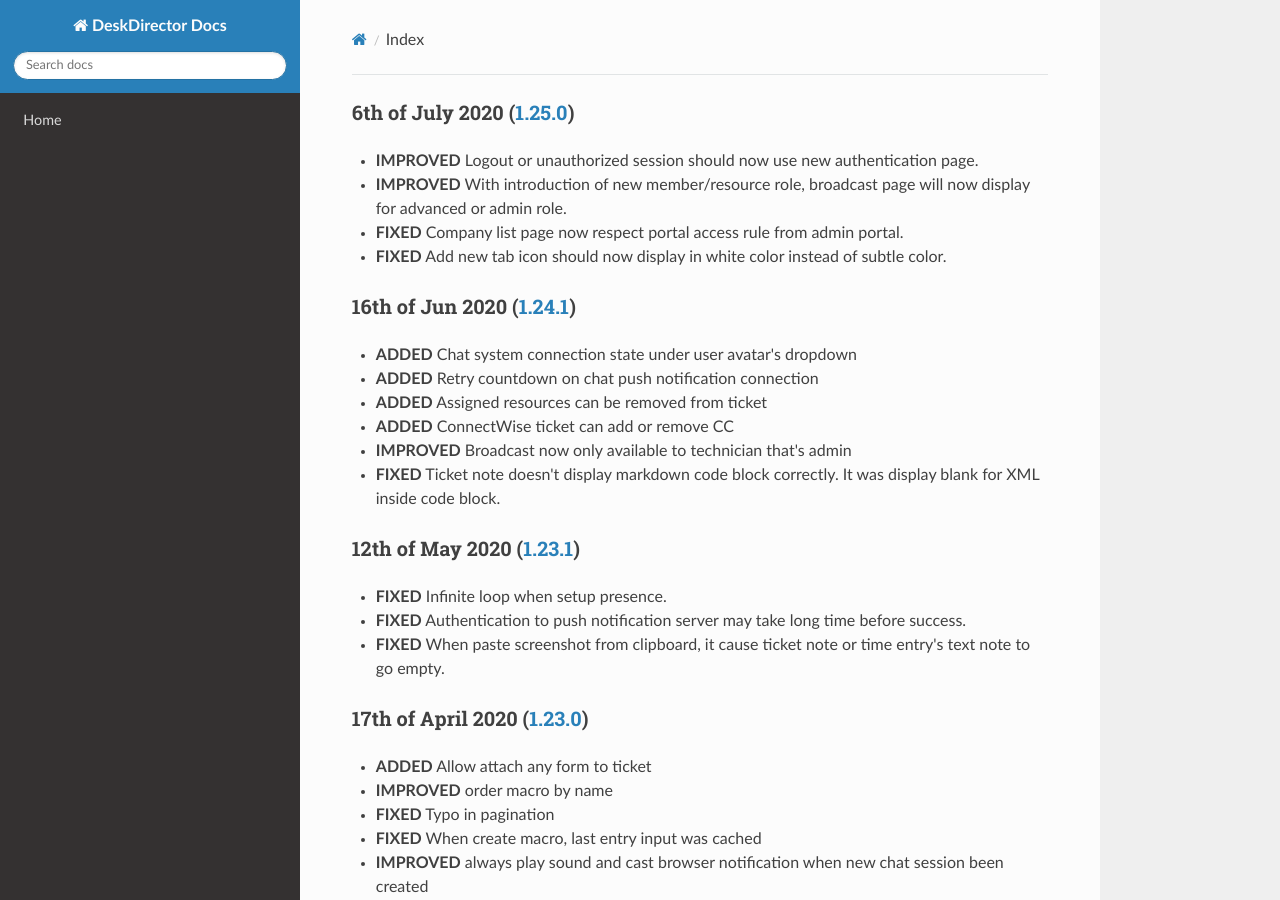
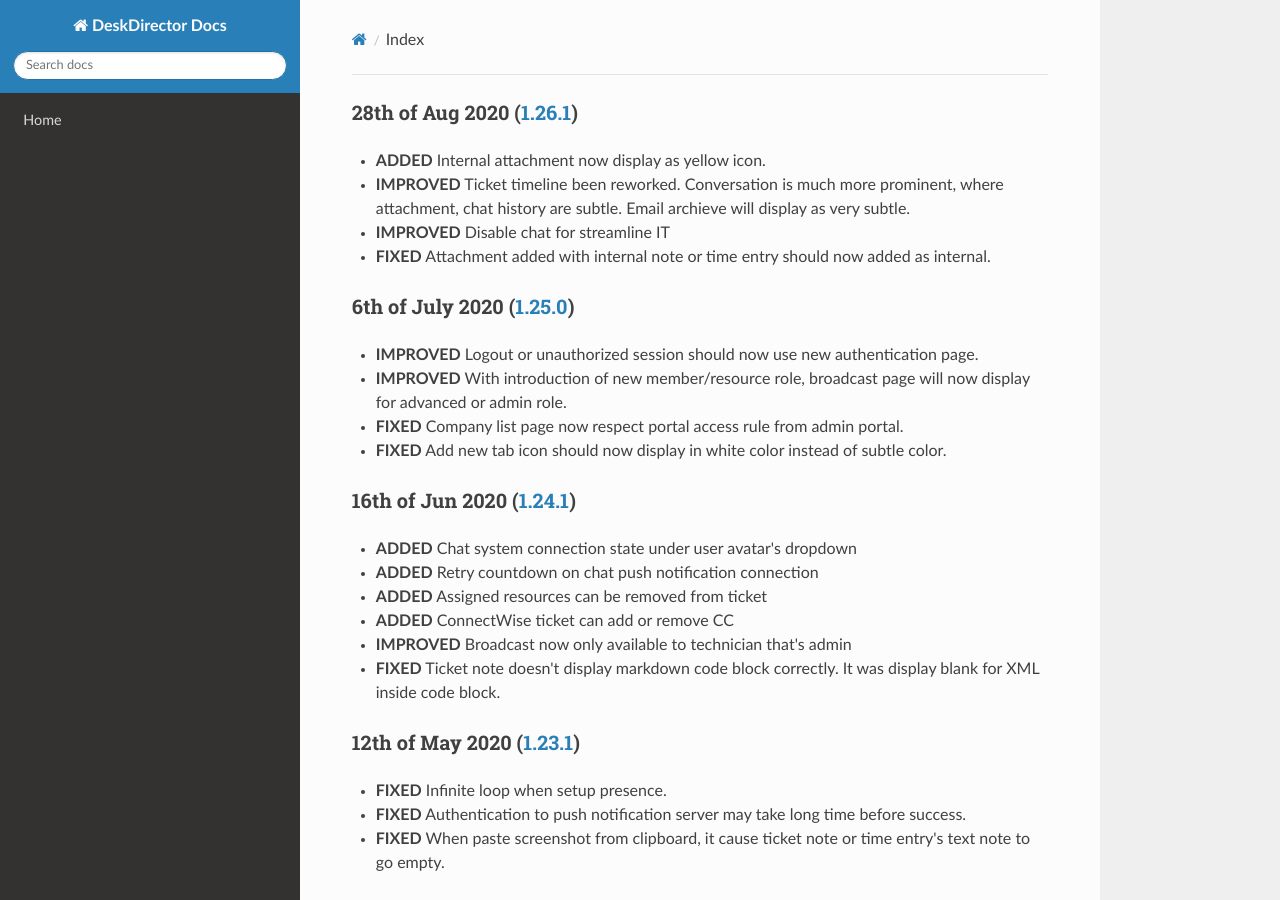
Before and after one commit to DeskDirector/docs, an MkDocs documentation site: the page built from docs/_release/tech/README.md, in a window 1280 px wide and 900 px high. Built offline with MkDocs 1.6.1, drawn with Linux system fonts in a browser that asks for light colours; nearby versions of some CDN libraries; old or Windows-style settings are respelled for this version of MkDocs.

Commit message:
Update README.md

```diff
--- a/docs/_release/tech/README.md
+++ b/docs/_release/tech/README.md
@@ -1,3 +1,10 @@
+### 28th of Aug 2020 ([1.26.1](v1.26))
+- **ADDED** Internal attachment now display as yellow icon.
+- **IMPROVED** Ticket timeline been reworked. Conversation is much more prominent, where attachment, chat history are subtle. Email archieve will display as very subtle.
+- **IMPROVED** Disable chat for streamline IT
+- **FIXED** Attachment added with internal note or time entry should now added as internal.
+
+
 ### 6th of July 2020 ([1.25.0](v1.25))
 - **IMPROVED** Logout or unauthorized session should now use new authentication page.
 - **IMPROVED** With introduction of new member/resource role, broadcast page will now display for advanced or admin role.
```
